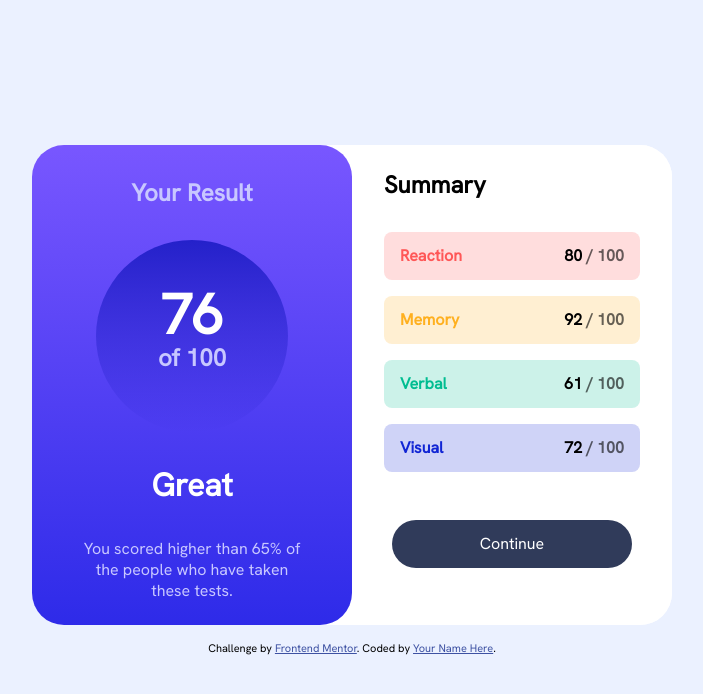
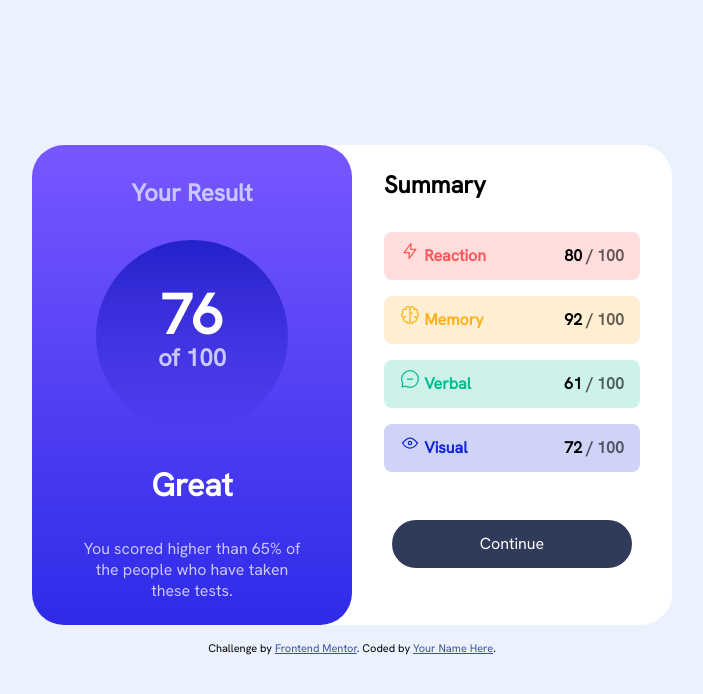
Before and after one commit to tonage72/results-summary-component-main, a plain HTML site: page index.html in a window 1280 px wide. Shown: the whole page, without its empty margins (288-991 px from the left). Drawn offline with Linux system fonts and the light colour scheme.

Commit message:
added and aligned SVGs.

```diff
--- a/index.html
+++ b/index.html
@@ -33,10 +33,10 @@
     </div>
     <div class="summary">
       <p>Summary</p>
-      <div><span>Reaction</span><span>80 <span class="slash100">/ 100</span></span></div>
-      <div><span>Memory</span><span>92 <span class="slash100">/ 100</span></span></div>
-      <div><span>Verbal</span><span>61 <span class="slash100">/ 100</span></span></div>
-      <div><span>Visual</span><span>72 <span class="slash100">/ 100</span></span></div>
+      <div><span><img src="assets/images/icon-reaction.svg" alt=""> Reaction</span><span>80 <span class="slash100">/ 100</span></span></div>
+      <div><span><img src="assets/images/icon-memory.svg" alt=""> Memory</span><span>92 <span class="slash100">/ 100</span></span></div>
+      <div><span><img src="assets/images/icon-verbal.svg" alt=""> Verbal</span><span>61 <span class="slash100">/ 100</span></span></div>
+      <div><span><img src="assets/images/icon-visual.svg" alt=""> Visual</span><span>72 <span class="slash100">/ 100</span></span></div>
       <p>Continue</p>
     </div>
   </div>
```
